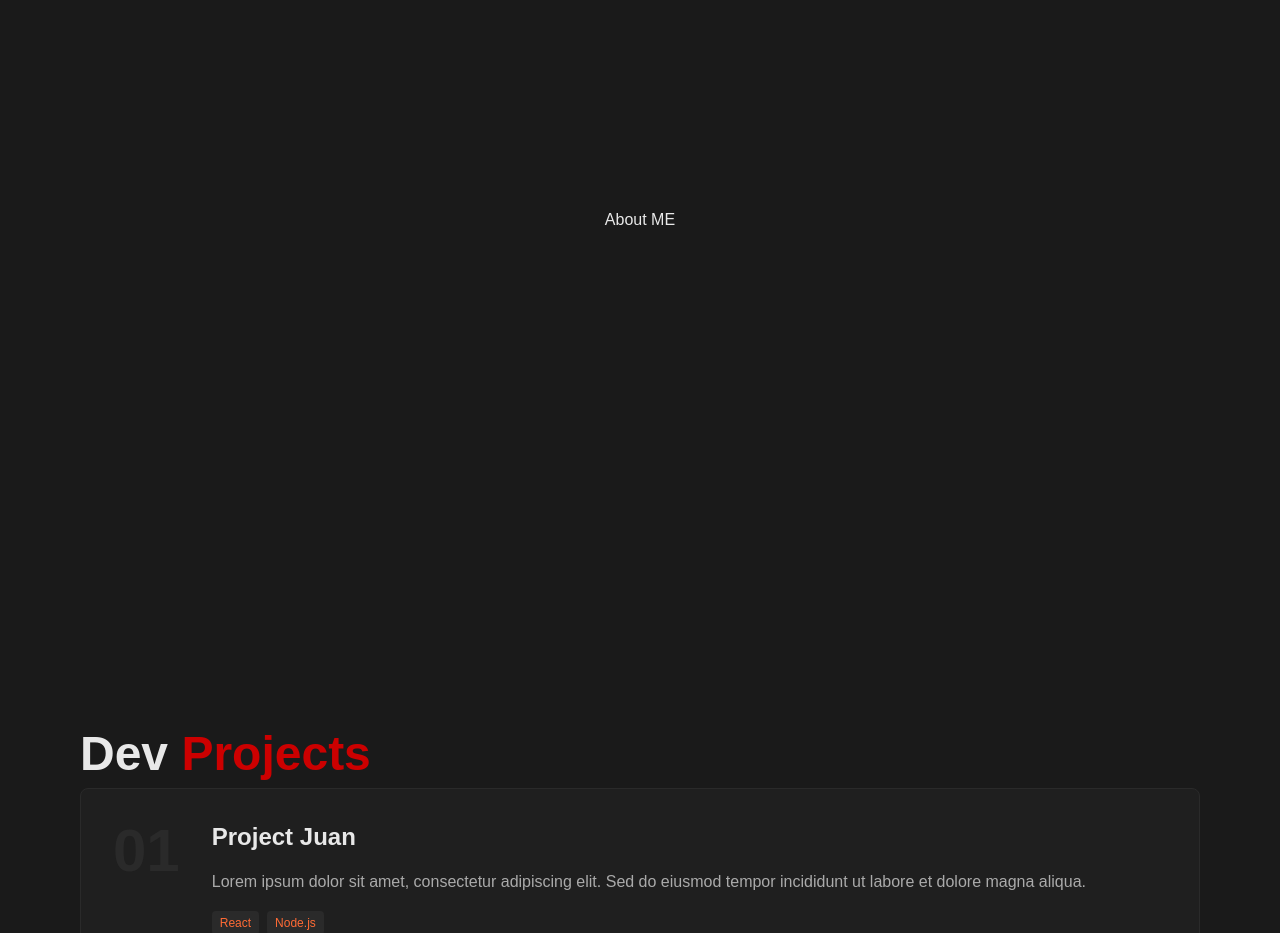
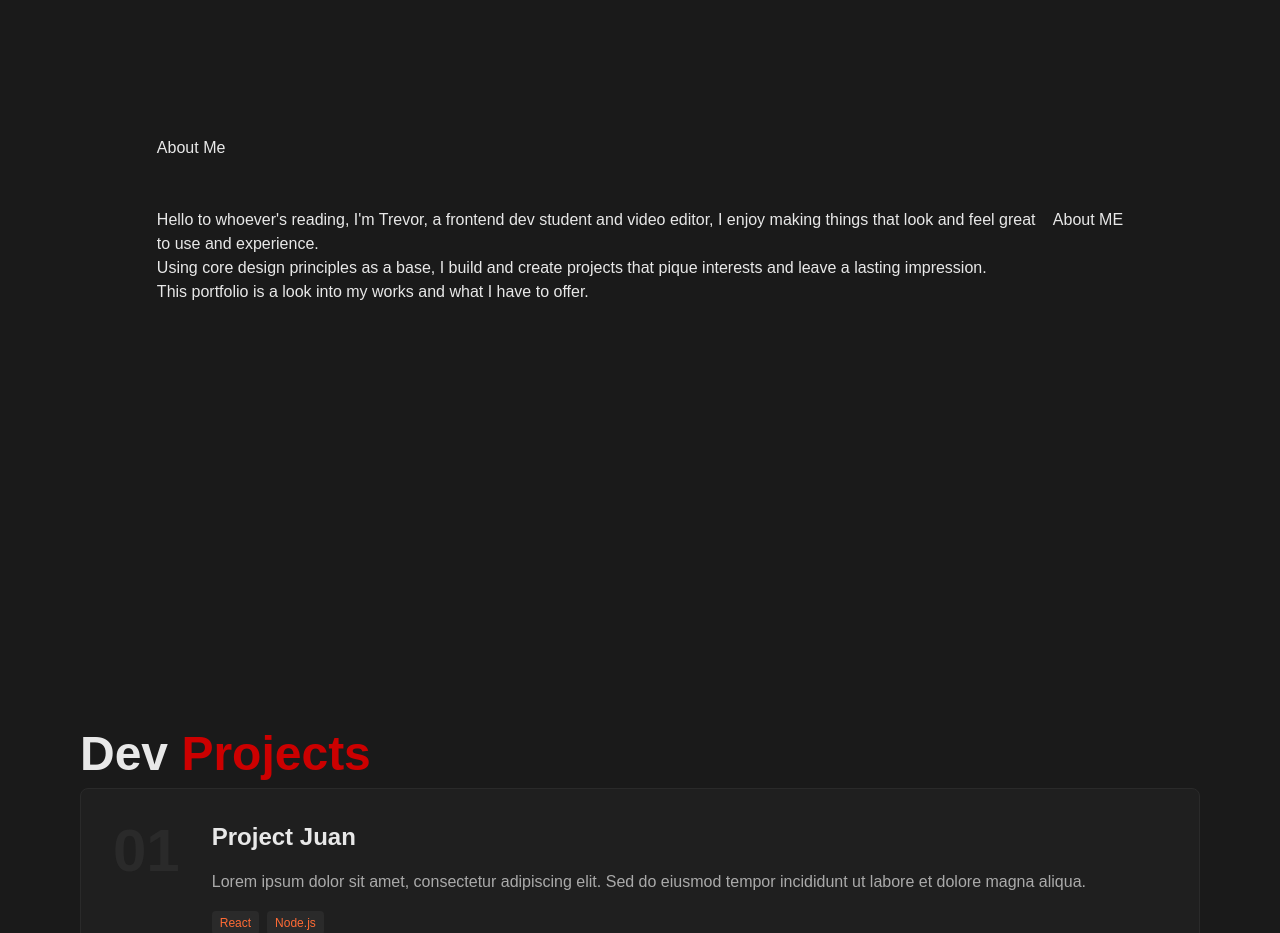
Before and after one commit to trevor-tanlines/PortfolioV1, a React (Vite) app: page / in a window 1280 px wide. Shown: the part 980-1913 px from the top of the page. Built offline with nearby package versions, Linux system fonts and the light colour scheme.

Commit message:
About Skelly, styling will come later

```diff
--- a/src/components/About.jsx
+++ b/src/components/About.jsx
@@ -1,6 +1,24 @@
 function About() {
   return (
     <section id="about" className="w-full min-h-screen flex items-center justify-center px-20 py-20">
+      <div className="max-w-4xl w-full flex flex-col gap-12">
+
+        <h2>About <span>Me</span></h2>
+
+        <div>
+          <p>
+            Hello to whoever's reading, I'm Trevor, a frontend dev student and video editor,
+            I enjoy making things that look and feel great to use and experience.
+          </p>
+          <p>
+            Using core design principles as a base, I build and create projects that pique interests and leave a lasting impression.
+          </p>
+          <p>
+            This portfolio is a look into my works and what I have to offer.
+          </p>
+        </div>
+
+      </div>
       <h1>About ME</h1>
     </section>
   )
```
